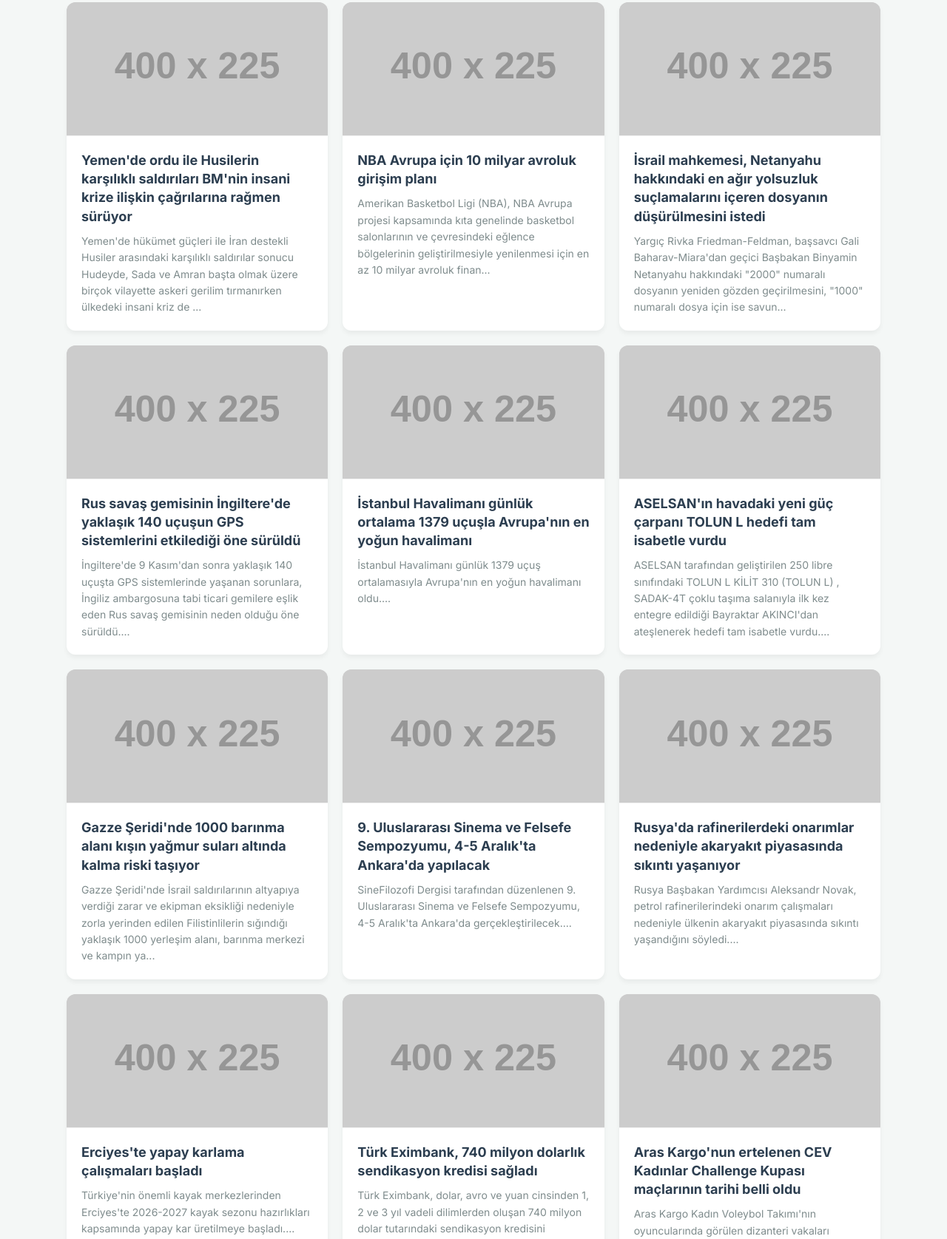
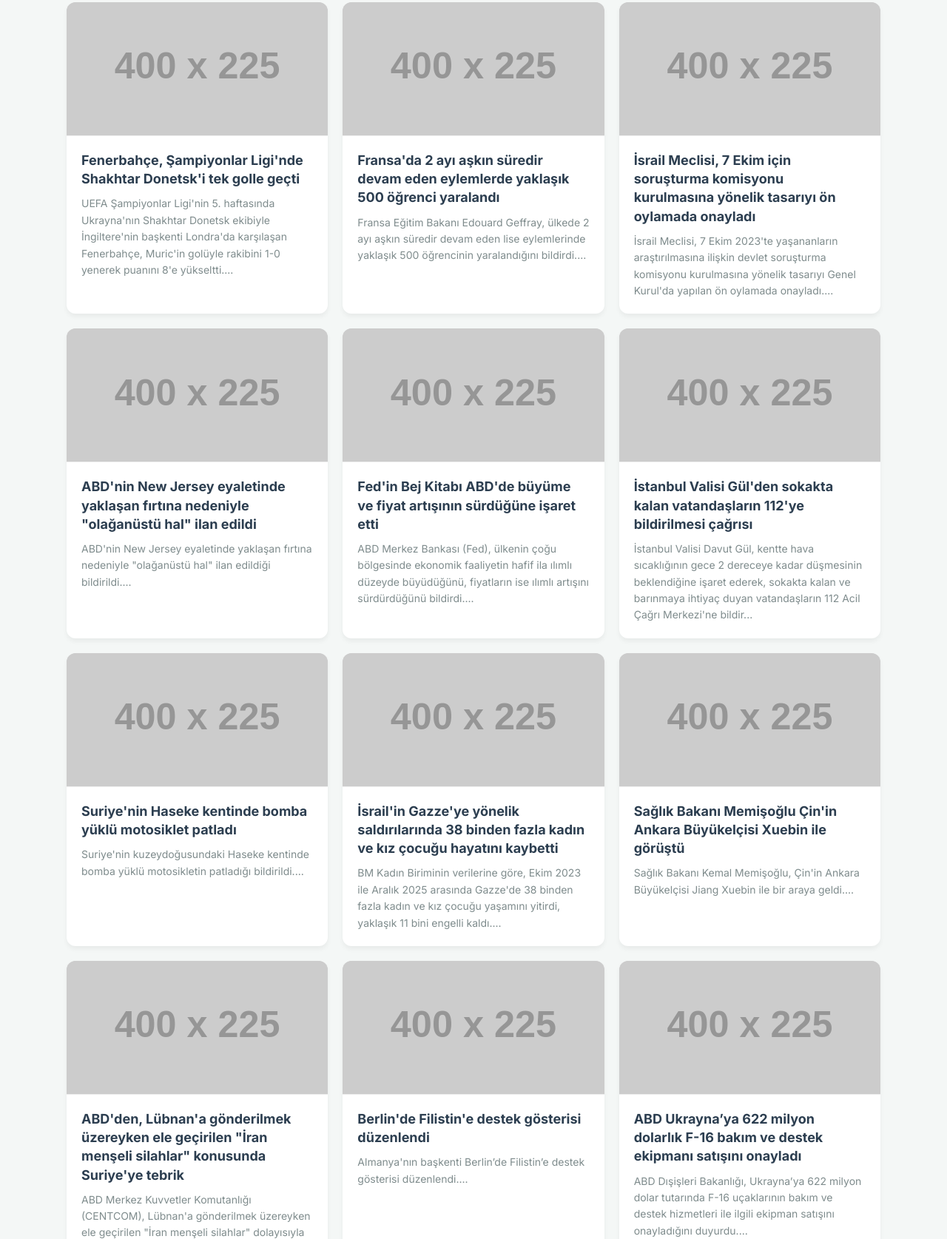
Before and after one commit to alperefekaya/habergundemi, a plain HTML site: page index.html in a window 1280 px wide. Shown: the part 143-1818 px from the top of the page at 74% size. Drawn offline with Linux system fonts and the light colour scheme; placeholder pictures from the web are drawn by us.

Commit message:
Haberler guncellendi

```diff
--- a/index.html
+++ b/index.html
@@ -32,96 +32,96 @@
                 <div class="card">
                     <img src="https://via.placeholder.com/400x225.png?text=Haber+Gündemi" class="card-img" alt="Haber">
                     <div class="card-body">
-                        <h2>Yemen'de ordu ile Husilerin karşılıklı saldırıları BM'nin insani krize ilişkin çağrılarına rağmen sürüyor</h2>
-                        <p>Yemen'de hükümet güçleri ile İran destekli Husiler arasındaki karşılıklı saldırılar sonucu Hudeyde, Sada ve Amran başta olmak üzere birçok vilayette askeri gerilim tırmanırken ülkedeki insani kriz de ...</p>
+                        <h2>Fenerbahçe, Şampiyonlar Ligi'nde Shakhtar Donetsk'i tek golle geçti</h2>
+                        <p>UEFA Şampiyonlar Ligi'nin 5. haftasında Ukrayna'nın Shakhtar Donetsk ekibiyle İngiltere'nin başkenti Londra'da karşılaşan Fenerbahçe, Muric'in golüyle rakibini 1-0 yenerek puanını 8'e yükseltti....</p>
                     </div>
                 </div>
 
                 <div class="card">
                     <img src="https://via.placeholder.com/400x225.png?text=Haber+Gündemi" class="card-img" alt="Haber">
                     <div class="card-body">
-                        <h2>NBA Avrupa için 10 milyar avroluk girişim planı</h2>
-                        <p>Amerikan Basketbol Ligi (NBA), NBA Avrupa projesi kapsamında kıta genelinde basketbol salonlarının ve çevresindeki eğlence bölgelerinin geliştirilmesiyle yenilenmesi için en az 10 milyar avroluk finan...</p>
+                        <h2>Fransa'da 2 ayı aşkın süredir devam eden eylemlerde yaklaşık 500 öğrenci yaralandı</h2>
+                        <p>Fransa Eğitim Bakanı Edouard Geffray, ülkede 2 ayı aşkın süredir devam eden lise eylemlerinde yaklaşık 500 öğrencinin yaralandığını bildirdi....</p>
                     </div>
                 </div>
 
                 <div class="card">
                     <img src="https://via.placeholder.com/400x225.png?text=Haber+Gündemi" class="card-img" alt="Haber">
                     <div class="card-body">
-                        <h2>İsrail mahkemesi, Netanyahu hakkındaki en ağır yolsuzluk suçlamalarını içeren dosyanın düşürülmesini istedi</h2>
-                        <p>Yargıç Rivka Friedman-Feldman, başsavcı Gali Baharav-Miara'dan geçici Başbakan Binyamin Netanyahu hakkındaki "2000" numaralı dosyanın yeniden gözden geçirilmesini, "1000" numaralı dosya için ise savun...</p>
+                        <h2>İsrail Meclisi, 7 Ekim için soruşturma komisyonu kurulmasına yönelik tasarıyı ön oylamada onayladı</h2>
+                        <p>İsrail Meclisi, 7 Ekim 2023'te yaşananların araştırılmasına ilişkin devlet soruşturma komisyonu kurulmasına yönelik tasarıyı Genel Kurul'da yapılan ön oylamada onayladı....</p>
                     </div>
                 </div>
 
                 <div class="card">
                     <img src="https://via.placeholder.com/400x225.png?text=Haber+Gündemi" class="card-img" alt="Haber">
                     <div class="card-body">
-                        <h2>Rus savaş gemisinin İngiltere'de yaklaşık 140 uçuşun GPS sistemlerini etkilediği öne sürüldü</h2>
-                        <p>İngiltere'de 9 Kasım'dan sonra yaklaşık 140 uçuşta GPS sistemlerinde yaşanan sorunlara, İngiliz ambargosuna tabi ticari gemilere eşlik eden Rus savaş gemisinin neden olduğu öne sürüldü....</p>
+                        <h2>ABD'nin New Jersey eyaletinde yaklaşan fırtına nedeniyle "olağanüstü hal" ilan edildi</h2>
+                        <p>ABD'nin New Jersey eyaletinde yaklaşan fırtına nedeniyle "olağanüstü hal" ilan edildiği bildirildi....</p>
                     </div>
                 </div>
 
                 <div class="card">
                     <img src="https://via.placeholder.com/400x225.png?text=Haber+Gündemi" class="card-img" alt="Haber">
                     <div class="card-body">
-                        <h2>İstanbul Havalimanı günlük ortalama 1379 uçuşla Avrupa'nın en yoğun havalimanı</h2>
-                        <p>İstanbul Havalimanı günlük 1379 uçuş ortalamasıyla Avrupa'nın en yoğun havalimanı oldu....</p>
+                        <h2>Fed'in Bej Kitabı ABD'de büyüme ve fiyat artışının sürdüğüne işaret etti</h2>
+                        <p>ABD Merkez Bankası (Fed), ülkenin çoğu bölgesinde ekonomik faaliyetin hafif ila ılımlı düzeyde büyüdüğünü, fiyatların ise ılımlı artışını sürdürdüğünü bildirdi....</p>
                     </div>
                 </div>
 
                 <div class="card">
                     <img src="https://via.placeholder.com/400x225.png?text=Haber+Gündemi" class="card-img" alt="Haber">
                     <div class="card-body">
-                        <h2>ASELSAN'ın havadaki yeni güç çarpanı TOLUN L hedefi tam isabetle vurdu</h2>
-                        <p>ASELSAN tarafından geliştirilen 250 libre sınıfındaki TOLUN L KİLİT 310 (TOLUN L) , SADAK-4T çoklu taşıma salanıyla ilk kez entegre edildiği Bayraktar AKINCI'dan ateşlenerek hedefi tam isabetle vurdu....</p>
+                        <h2>İstanbul Valisi Gül'den sokakta kalan vatandaşların 112'ye bildirilmesi çağrısı</h2>
+                        <p>İstanbul Valisi Davut Gül, kentte hava sıcaklığının gece 2 dereceye kadar düşmesinin beklendiğine işaret ederek, sokakta kalan ve barınmaya ihtiyaç duyan vatandaşların 112 Acil Çağrı Merkezi'ne bildir...</p>
                     </div>
                 </div>
 
                 <div class="card">
                     <img src="https://via.placeholder.com/400x225.png?text=Haber+Gündemi" class="card-img" alt="Haber">
                     <div class="card-body">
-                        <h2>Gazze Şeridi'nde 1000 barınma alanı kışın yağmur suları altında kalma riski taşıyor</h2>
-                        <p>Gazze Şeridi'nde İsrail saldırılarının altyapıya verdiği zarar ve ekipman eksikliği nedeniyle zorla yerinden edilen Filistinlilerin sığındığı yaklaşık 1000 yerleşim alanı, barınma merkezi ve kampın ya...</p>
+                        <h2>Suriye'nin Haseke kentinde bomba yüklü motosiklet patladı</h2>
+                        <p>Suriye'nin kuzeydoğusundaki Haseke kentinde bomba yüklü motosikletin patladığı bildirildi....</p>
                     </div>
                 </div>
 
                 <div class="card">
                     <img src="https://via.placeholder.com/400x225.png?text=Haber+Gündemi" class="card-img" alt="Haber">
                     <div class="card-body">
-                        <h2>9. Uluslararası Sinema ve Felsefe Sempozyumu, 4-5 Aralık'ta Ankara'da yapılacak</h2>
-                        <p>SineFilozofi Dergisi tarafından düzenlenen 9. Uluslararası Sinema ve Felsefe Sempozyumu, 4-5 Aralık'ta Ankara'da gerçekleştirilecek....</p>
+                        <h2>İsrail'in Gazze'ye yönelik saldırılarında 38 binden fazla kadın ve kız çocuğu hayatını kaybetti</h2>
+                        <p>BM Kadın Biriminin verilerine göre, Ekim 2023 ile Aralık 2025 arasında Gazze'de 38 binden fazla kadın ve kız çocuğu yaşamını yitirdi, yaklaşık 11 bini engelli kaldı....</p>
                     </div>
                 </div>
 
                 <div class="card">
                     <img src="https://via.placeholder.com/400x225.png?text=Haber+Gündemi" class="card-img" alt="Haber">
                     <div class="card-body">
-                        <h2>Rusya'da rafinerilerdeki onarımlar nedeniyle akaryakıt piyasasında sıkıntı yaşanıyor</h2>
-                        <p>Rusya Başbakan Yardımcısı Aleksandr Novak, petrol rafinerilerindeki onarım çalışmaları nedeniyle ülkenin akaryakıt piyasasında sıkıntı yaşandığını söyledi....</p>
+                        <h2>Sağlık Bakanı Memişoğlu Çin'in Ankara Büyükelçisi Xuebin ile görüştü</h2>
+                        <p>Sağlık Bakanı Kemal Memişoğlu, Çin'in Ankara Büyükelçisi Jiang Xuebin ile bir araya geldi....</p>
                     </div>
                 </div>
 
                 <div class="card">
                     <img src="https://via.placeholder.com/400x225.png?text=Haber+Gündemi" class="card-img" alt="Haber">
                     <div class="card-body">
-                        <h2>Erciyes'te yapay karlama çalışmaları başladı</h2>
-                        <p>Türkiye'nin önemli kayak merkezlerinden Erciyes'te 2026-2027 kayak sezonu hazırlıkları kapsamında yapay kar üretilmeye başladı....</p>
+                        <h2>ABD'den, Lübnan'a gönderilmek üzereyken ele geçirilen "İran menşeli silahlar" konusunda Suriye'ye tebrik</h2>
+                        <p>ABD Merkez Kuvvetler Komutanlığı (CENTCOM), Lübnan'a gönderilmek üzereyken ele geçirilen "İran menşeli silahlar" dolayısıyla Suriye yönetimini tebrik etti....</p>
                     </div>
                 </div>
 
                 <div class="card">
                     <img src="https://via.placeholder.com/400x225.png?text=Haber+Gündemi" class="card-img" alt="Haber">
                     <div class="card-body">
-                        <h2>Türk Eximbank, 740 milyon dolarlık sendikasyon kredisi sağladı</h2>
-                        <p>Türk Eximbank, dolar, avro ve yuan cinsinden 1, 2 ve 3 yıl vadeli dilimlerden oluşan 740 milyon dolar tutarındaki sendikasyon kredisini başarıyla tamamladı....</p>
+                        <h2>Berlin'de Filistin'e destek gösterisi düzenlendi</h2>
+                        <p>Almanya'nın başkenti Berlin’de Filistin’e destek gösterisi düzenlendi....</p>
                     </div>
                 </div>
 
                 <div class="card">
                     <img src="https://via.placeholder.com/400x225.png?text=Haber+Gündemi" class="card-img" alt="Haber">
                     <div class="card-body">
-                        <h2>Aras Kargo'nun ertelenen CEV Kadınlar Challenge Kupası maçlarının tarihi belli oldu</h2>
-                        <p>Aras Kargo Kadın Voleybol Takımı'nın oyuncularında görülen dizanteri vakaları nedeniyle ertelenen CEV Challenge Kupası 16'lı final turu maçları, 2 ve 3 Aralık'ta Yunanistan'da oynanacak....</p>
+                        <h2>ABD Ukrayna’ya 622 milyon dolarlık F-16 bakım ve destek ekipmanı satışını onayladı</h2>
+                        <p>ABD Dışişleri Bakanlığı, Ukrayna’ya 622 milyon dolar tutarında F-16 uçaklarının bakım ve destek hizmetleri ile ilgili ekipman satışını onayladığını duyurdu....</p>
                     </div>
                 </div>
         </div></div></body></html>
```
